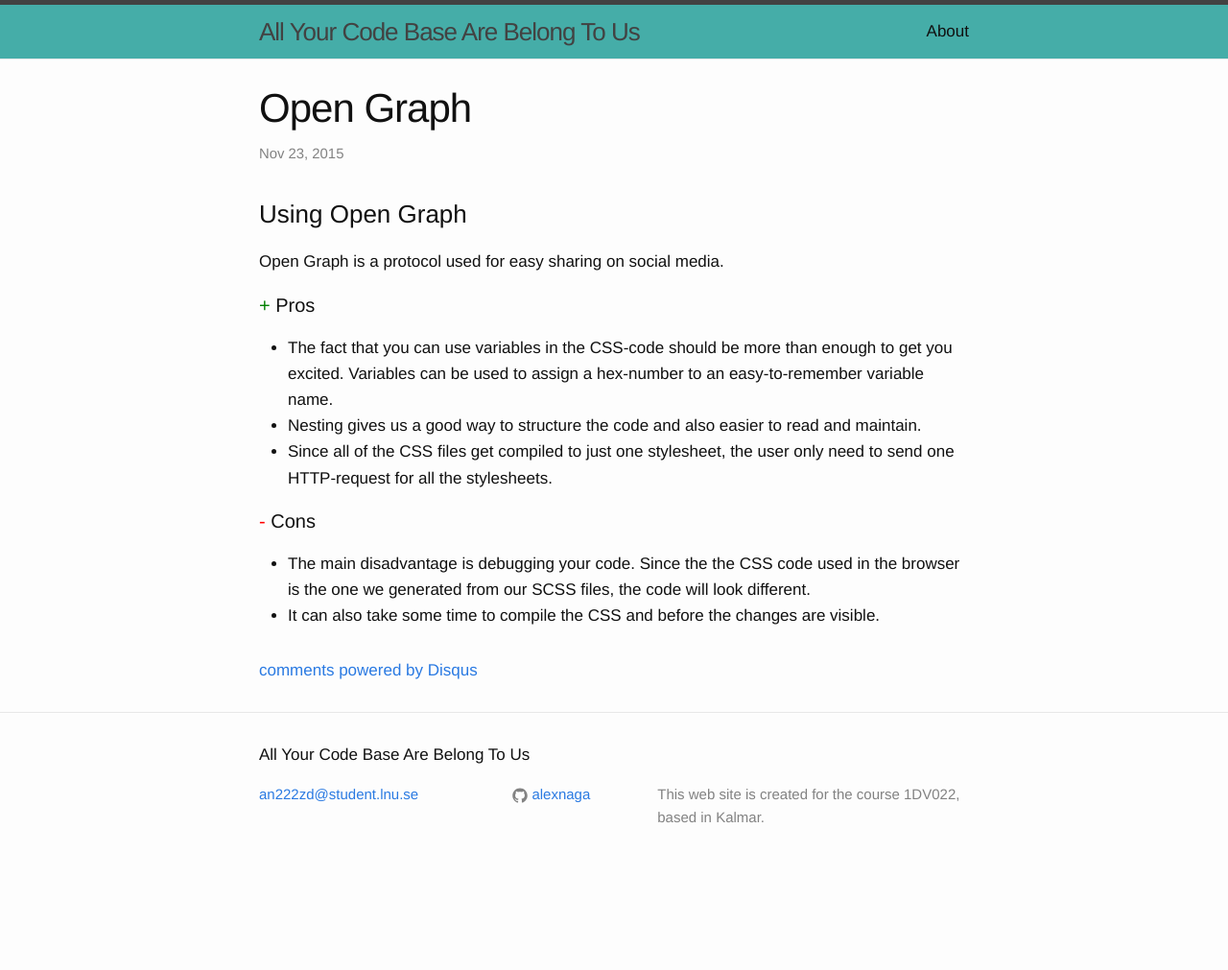
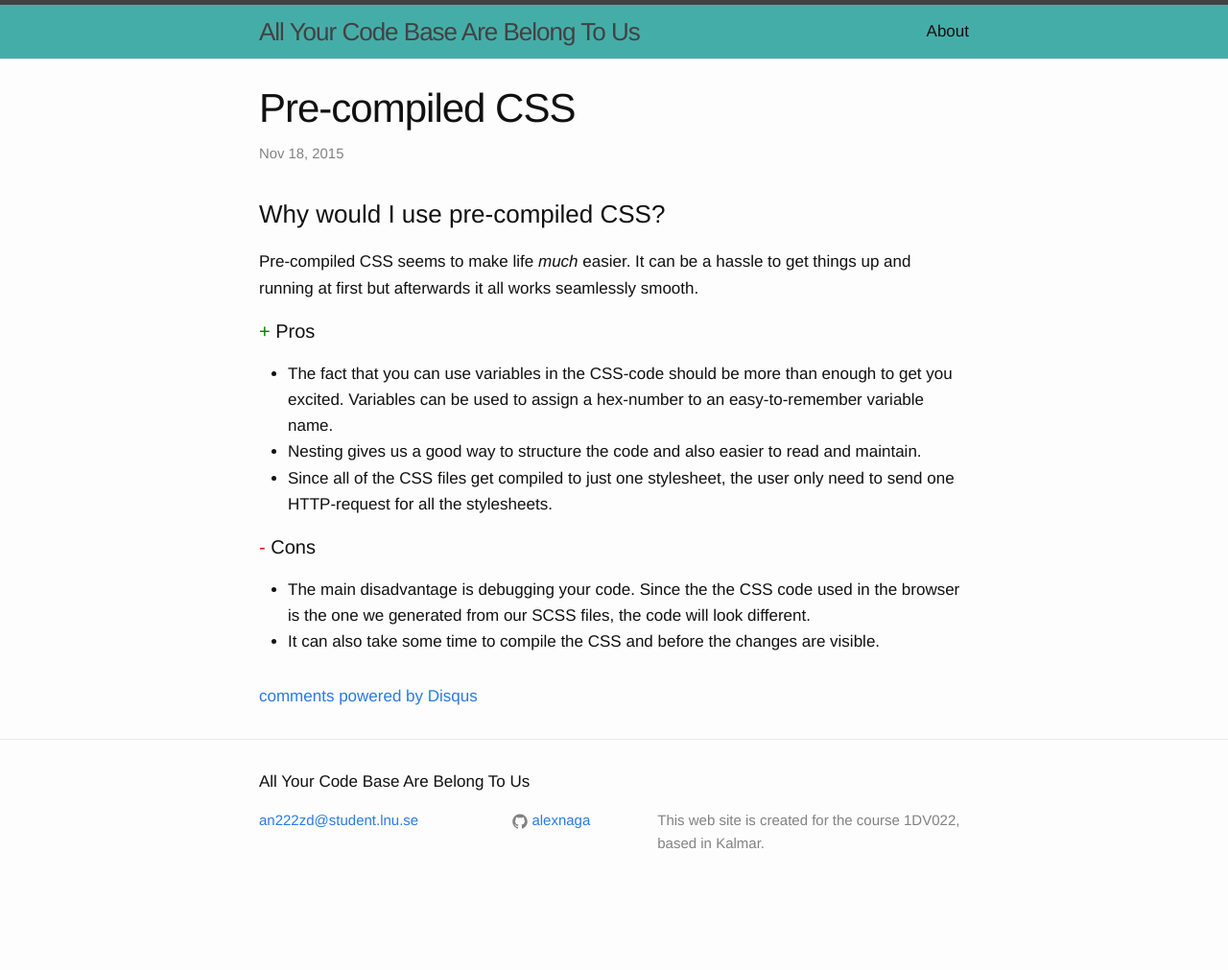
Before and after one commit to AlexNaga/AlexNaga.github.io, a Jekyll site: the page built from _posts/2015-11-18-pre-compiled_css.md, in a window 1280 px wide. Shown: the whole page at 96% size. Built offline with Jekyll 4.4.1, drawn with Linux system fonts in a browser that asks for light colours; comment, search, counter and statistics services are not loaded; before the commit the page ends 984 px from its top, so only the background shows below that.

```diff
--- a/_posts/2015-11-26-open-graph.md
+++ b/_posts/2015-11-18-pre-compiled_css.md
@@ -1,13 +1,13 @@
 ---
 layout: post
-title:  "Open Graph"
-date:   2015-11-23
+title:  "Pre-compiled CSS"
+date:   2015-11-18
 categories: web
 comments: true
 ---
 
-###Using Open Graph
-Open Graph is a protocol used for easy sharing on social media.
+###Why would I use pre-compiled CSS?
+Pre-compiled CSS seems to make life *much* easier. It can be a hassle to get things up and running at first but afterwards it all works seamlessly smooth.
 
 ####<span style="color:green">+</span> Pros
 + The fact that you can use variables in the CSS-code should be more than enough to get you excited. Variables can be used to assign a hex-number to an easy-to-remember variable name.
```
Also changed, not shown: _posts/2015-11-18-implementation-of-comments.md (renamed from _posts/2015-11-26-implementation-of-comments.md, +1 -1 lines), _posts/2015-11-18-open-graph.md (added, +18 -0 lines), _posts/2015-11-18-static-site-generators.md (renamed from _posts/2015-11-26-static-site-generators.md, +1 -1 lines), _posts/2015-11-23-pre-compiled_css.md (deleted, +0 -19 lines).
